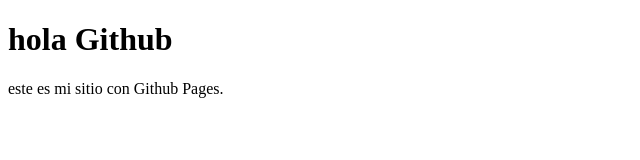
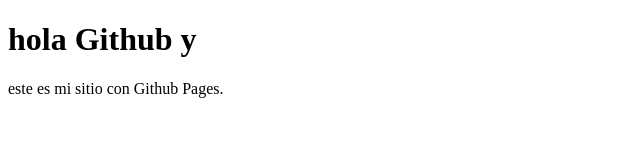
Before and after one commit to lobobandido/Asadorcito_.github.io, a plain HTML site: page index.html in a window 1280 px wide. Shown: the full height of the page, 0-640 px from the left. Drawn offline with Linux system fonts and the light colour scheme.

Commit message:
Initial commit

```diff
--- a/index.html
+++ b/index.html
@@ -7,7 +7,7 @@
 </head>
 <body>
     <h1>
-        hola Github
+        hola Github y
     </h1>
 
     <p>este es mi sitio con Github Pages.</p>
```
